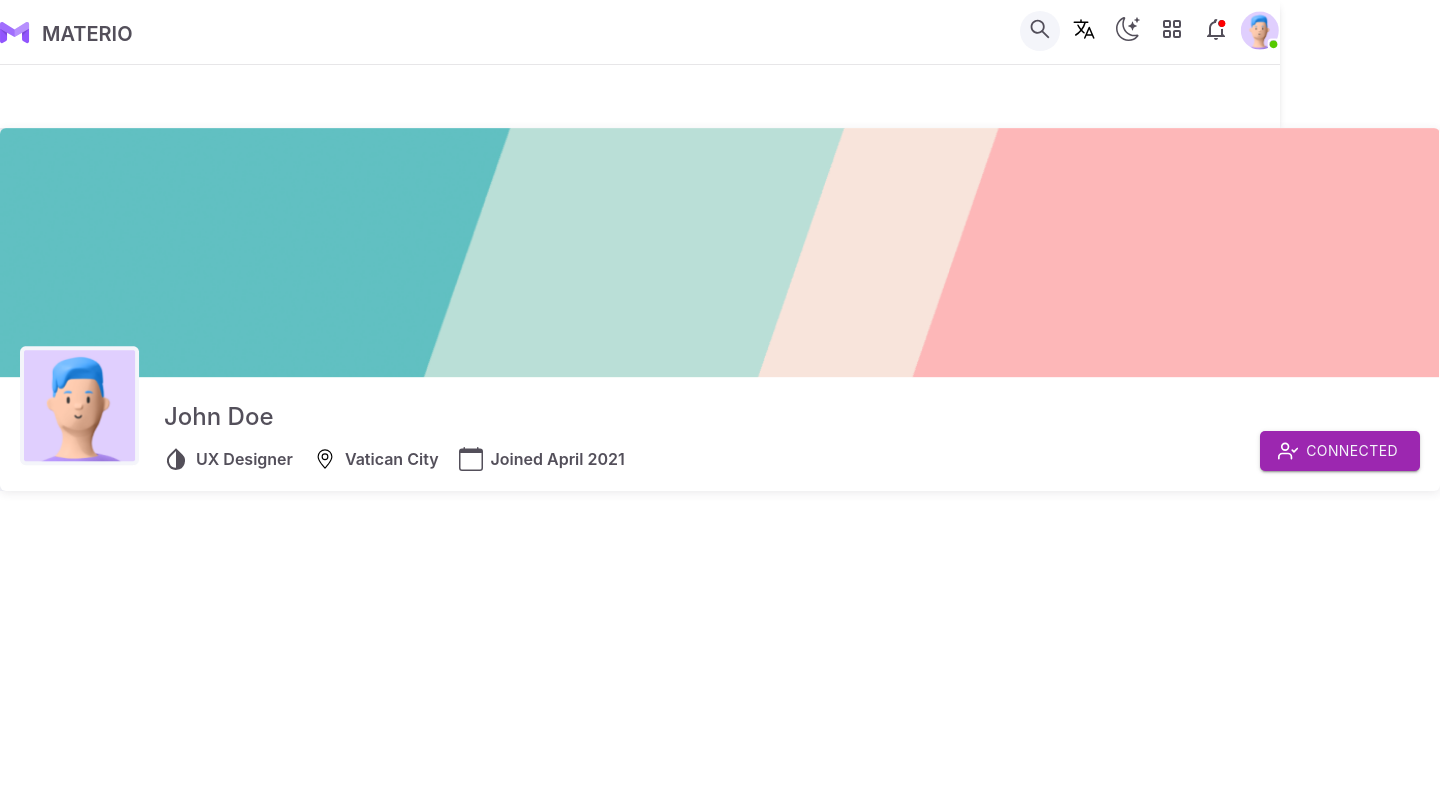
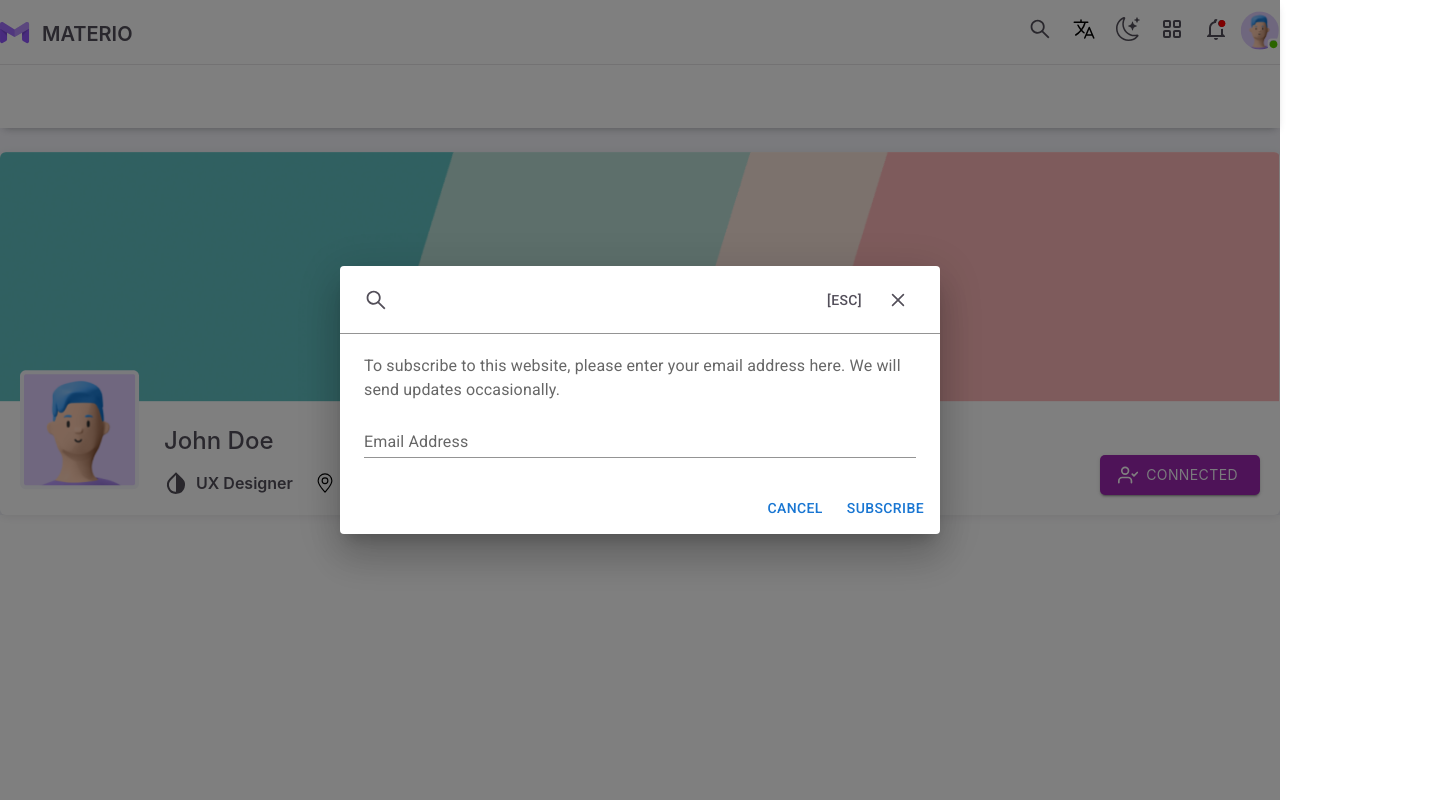
Before and after one commit to VladimirDegt/Materio-test-work, a React (Create React App) app: page / in a window 1280 px wide. Both pictures are taken after a click on the button 1040 px from the left and 30 px from the top of the page. Shown: the whole page, 1440 px wide, since content can reach past the window. Built offline with nearby package versions, Linux system fonts and the light colour scheme.

Commit message:
add ModalSearch

```diff
--- a/package.json
+++ b/package.json
@@ -13,6 +13,7 @@
     "@testing-library/jest-dom": "^5.16.3",
     "@testing-library/react": "^12.1.4",
     "@testing-library/user-event": "^13.5.0",
+    "lodash": "^4.17.21",
     "prettier": "^3.0.0",
     "react": "^18.1.0",
     "react-dom": "^18.1.0",
--- a/src/components/App.styled.jsx
+++ b/src/components/App.styled.jsx
@@ -1,5 +1,7 @@
 import styled from '@emotion/styled';
 
 export const StyledContainer = styled.div`
+  display: flex;
+  justify-content: center;
   background-color: #f4f5fa;
 `;
--- a/src/components/Header/Header.jsx
+++ b/src/components/Header/Header.jsx
@@ -1,3 +1,4 @@
+import { useState } from 'react';
 import Logo from '../../images/logo.svg';
 import UserMini from '../../images/user-mini.svg';
 import {
@@ -15,8 +16,19 @@ import IconLanguageOutline from 'icons/language';
 import IconMoonStars from 'icons/moon';
 import IconIconGrid from 'icons/icongrid';
 import IconBellBadgeOutline from 'icons/bell';
+import ModalSearch from 'components/Modals/Search/Search';
 
 export const Header = () => {
+  const [open, setOpen] = useState(false);
+
+  const handleOpenModal = () => {
+    setOpen(true);
+  };
+
+  const handleCloseModal = () => {
+    setOpen(false);
+  };
+
   return (
     <StyledHeader>
       <StyledTopHeaderDiv>
@@ -27,7 +39,7 @@ export const Header = () => {
           </StyledLogo>
 
           <StyledBoxIconsDiv>
-            <StyledContainerIconButton type="button">
+            <StyledContainerIconButton type="button" onClick={handleOpenModal}>
               <IconSearch />
             </StyledContainerIconButton>
             <StyledContainerIconButton type="button">
@@ -49,6 +61,9 @@ export const Header = () => {
         </StyledContentTopHeaderDiv>
       </StyledTopHeaderDiv>
       <nav></nav>
+      {open && (
+        <ModalSearch isOpen={open} handleCloseModal={handleCloseModal} />
+      )}
     </StyledHeader>
   );
 };
--- a/src/components/Header/Header.styled.jsx
+++ b/src/components/Header/Header.styled.jsx
@@ -1,7 +1,10 @@
 import styled from '@emotion/styled';
 
 export const StyledHeader = styled.header`
+  position: fixed;
+  z-index: 100;
   height: 128px;
+  width: 100%;
   background-color: #ffffff;
   box-shadow: 0 4px 8px -4px rgba(58, 53, 65, 0.42);
 `;
--- a/src/components/Hero/Hero.styled.jsx
+++ b/src/components/Hero/Hero.styled.jsx
@@ -5,6 +5,7 @@ export const StyledSection = styled.section`
   position: relative;
   width: 1440px;
   margin: 0 auto;
+  margin-top: 152px;
   border-radius: 6px;
   overflow: hidden;
   background-color: #ffffff;
--- /dev/null
+++ b/src/components/Modals/Search/Search.jsx
@@ -0,0 +1,83 @@
+import Button from '@mui/material/Button';
+import TextField from '@mui/material/TextField';
+import Dialog from '@mui/material/Dialog';
+import DialogActions from '@mui/material/DialogActions';
+import DialogContent from '@mui/material/DialogContent';
+import DialogContentText from '@mui/material/DialogContentText';
+import { useState } from 'react';
+import InputAdornment from '@mui/material/InputAdornment';
+import FormControl from '@mui/material/FormControl';
+import debounce from 'lodash/debounce';
+import {
+  StyledInput,
+  StyledBoxIconClose,
+  SyledEscButton,
+} from './Search.styled';
+import IconClose from 'icons/close';
+
+import IconSearch from 'icons/search';
+
+export default function ModalSearch({ isOpen, handleCloseModal }) {
+  const [open, setOpen] = useState(isOpen);
+  const [_, setInputValue] = useState('');
+
+  const debouncedSetInput = debounce(value => setInputValue(value), 500);
+
+  const handleInput = ({ target }) => {
+    debouncedSetInput(target.value);
+  };
+
+  const handleClose = () => {
+    setOpen(false);
+    handleCloseModal();
+  };
+
+  return (
+    <div>
+      <Dialog open={open} onClose={handleClose}>
+        <FormControl variant="standard">
+          <StyledInput
+            id="input-with-icon-adornment"
+            startAdornment={
+              <InputAdornment position="start">
+                <IconSearch />
+              </InputAdornment>
+            }
+            endAdornment={
+              <InputAdornment position="end">
+                <StyledBoxIconClose>
+                  <SyledEscButton onClick={handleClose}>
+                    <p>[esc]</p>
+                  </SyledEscButton>
+                  <SyledEscButton onClick={handleClose}>
+                    <IconClose />
+                  </SyledEscButton>
+                </StyledBoxIconClose>
+              </InputAdornment>
+            }
+            onChange={handleInput}
+          />
+        </FormControl>
+        <DialogContent>
+          <DialogContentText>
+            To subscribe to this website, please enter your email address here.
+            We will send updates occasionally.
+          </DialogContentText>
+          <TextField
+            autoFocus
+            margin="dense"
+            id="name"
+            label="Email Address"
+            type="email"
+            fullWidth
+            variant="standard"
+          />
+        </DialogContent>
+        <DialogActions>
+          <Button onClick={handleClose}>Cancel</Button>
+          <Button onClick={handleClose}>Subscribe</Button>
+        </DialogActions>
+      </Dialog>
+    </div>
+  );
+}
--- /dev/null
+++ b/src/components/Modals/Search/Search.styled.jsx
@@ -0,0 +1,29 @@
+import styled from '@emotion/styled';
+import { Button } from '@mui/material';
+import Input from '@mui/material/Input';
+
+export const StyledInput = styled(Input)`
+  height: 68px;
+  padding: 22px 24px;
+`;
+
+export const StyledBoxIconClose = styled.div`
+  display: flex;
+  gap: 10px;
+  aligh-items: center;
+
+  p {
+    margin: 0;
+  }
+`;
+
+export const SyledEscButton = styled(Button)`
+  color: rgba(58, 53, 65, 0.87);
+  min-width: 20px;
+
+  :hover,
+  focus {
+    border-radius: 50px;
+    background-color: #f4f5fa;
+  }
+`;
--- /dev/null
+++ b/src/icons/close.js
@@ -0,0 +1,14 @@
+import * as React from 'react';
+
+function IconClose(props) {
+  return (
+    <svg fill="none" viewBox="0 0 24 24" height="20" width="20" {...props}>
+      <path
+        fill="rgba(58, 53, 65, 0.87)"
+        d="M6.225 4.811a1 1 0 00-1.414 1.414L10.586 12 4.81 17.775a1 1 0 101.414 1.414L12 13.414l5.775 5.775a1 1 0 001.414-1.414L13.414 12l5.775-5.775a1 1 0 00-1.414-1.414L12 10.586 6.225 4.81z"
+      />
+    </svg>
+  );
+}
+
+export default IconClose;
```
Also changed, not shown: 1 other file (tests, documents, lock files or other folders).
